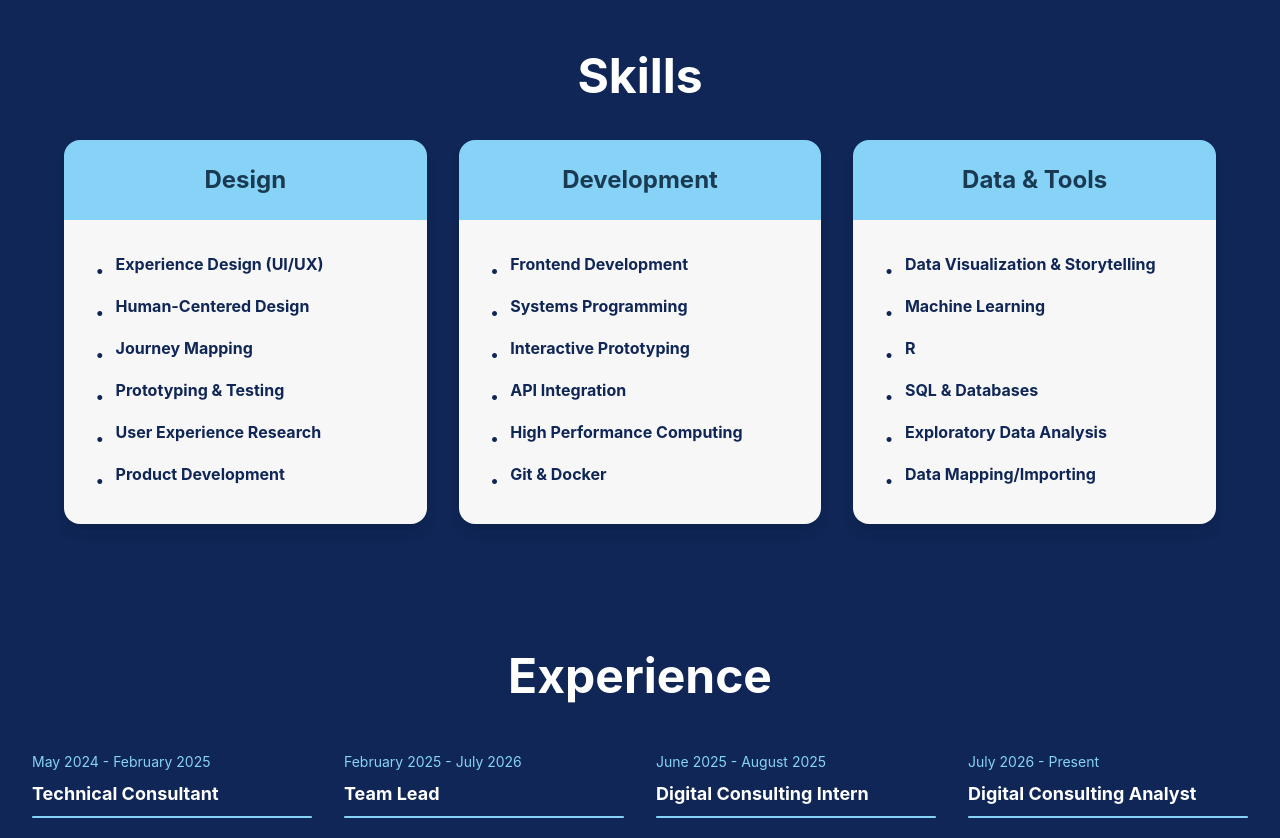
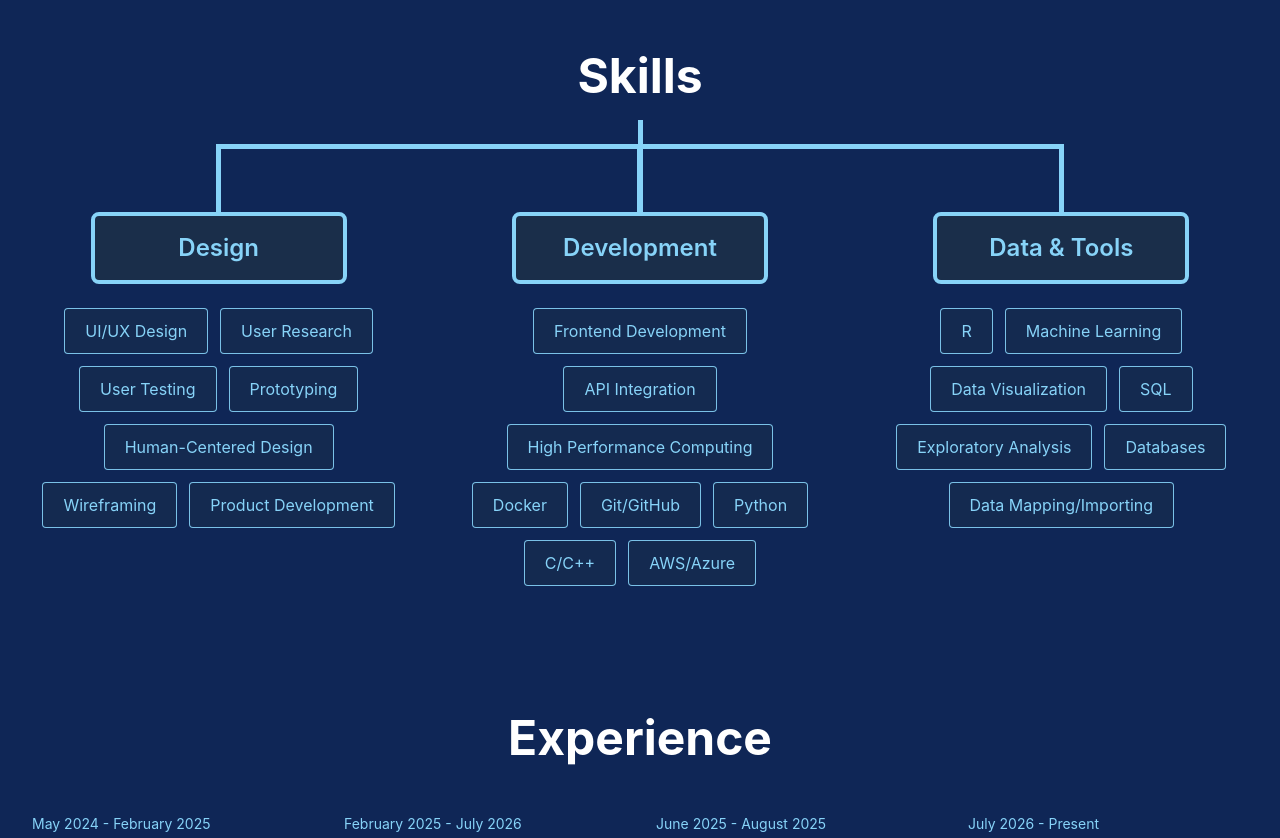
Before and after one commit to miracleramos2025/Portfolio, a React (Vite) app: page / in a window 1280 px wide. Shown: the part 2220-3058 px from the top of the page. Built offline with nearby package versions, Linux system fonts and the light colour scheme.

Commit message:
Update skills section with tree diagram

```diff
--- a/src/app/components/Skills.tsx
+++ b/src/app/components/Skills.tsx
@@ -2,68 +2,76 @@ export function Skills() {
   const skillCategories = [
     {
       title: "Design",
-      color: "bg-[#87D3F8]",
-      skills: [
-        "Experience Design (UI/UX)",
-        "Human-Centered Design",
-        "Journey Mapping",
-        "Prototyping & Testing",
-        "User Experience Research",
-        "Product Development"
-      ]
+      skills: ["UI/UX Design", "User Research", "User Testing", "Prototyping", "Human-Centered Design", "Wireframing", "Product Development"]
     },
     {
       title: "Development",
-      color: "bg-[#87D3F8]",
-      skills: [
-        "Frontend Development",
-        "Systems Programming",
-        "Interactive Prototyping",
-        "API Integration",
-        "High Performance Computing",
-        "Git & Docker"
-      ]
+      skills: ["Frontend Development", "API Integration", "High Performance Computing", "Docker", "Git/GitHub", "Python", "C/C++", "AWS/Azure"]
     },
     {
       title: "Data & Tools",
-      color: "bg-[#87D3F8]",
-      skills: [
-        "Data Visualization & Storytelling",
-        "Machine Learning",
-        "R",
-        "SQL & Databases",
-        "Exploratory Data Analysis",
-        "Data Mapping/Importing"
-      ]
+      skills: ["R", "Machine Learning", "Data Visualization", "SQL", "Exploratory Analysis", "Databases", "Data Mapping/Importing"]
     }
   ];
 
   return (
     <section id="skills" className="bg-[#0F2656] py-16 px-8">
-      <h2 className="text-[#FFFFFF] text-5xl font-bold text-center mb-10">Skills</h2>
+      <h2 className="text-[#FFFFFF] text-5xl font-bold text-center mb-5">Skills</h2>
 
-      <div className="max-w-6xl mx-auto grid grid-cols-1 md:grid-cols-3 gap-8">
-        {skillCategories.map((category, index) => (
-          <div key={index} className="flex flex-col rounded-2xl overflow-hidden shadow-lg">
-            {/* Header */}
-            <div className={`${category.color} py-6 px-8`}>
-              <h3 className="text-[#1a3a52] text-2xl font-bold text-center">{category.title}</h3>
+      <div className="max-w-7xl mx-auto">
+        {/* Main vertical line */}
+        <div className="flex justify-center">
+          <div className="w-1.25 h-29 bg-[#87D3F8]"></div>
         </div>
 
-            {/* Skills List */}
-            <div className="bg-[#F7F7F7] flex-1 py-8 px-8">
-              <ul className="space-y-3">
+
+        {/* Main horizontal branch to 3 categories */}
+        <div className="relative -mt-23">
+  {/* Connector layer */}
+  <div className="absolute top-0 left-0 right-0 flex justify-center pointer-events-none">
+    {/* Horizontal line */}
+    <div className="absolute left-[15.2%] right-[15.2%] h-1.25 bg-[#87D3F8]" />
+
+    {/* Vertical lines */}
+    <div className="grid grid-cols-3 gap-12 w-full">
+      {[0, 1, 2].map((i) => (
+        <div key={i} className="flex justify-center">
+          <div className="w-1.25 h-17 bg-[#87D3F8]" />
+        </div>
+      ))}
+    </div>
+  </div>
+
+  {/* Actual content pushed down */}
+  <div className="pt-17">
+    {/* Your category boxes go here */}
+  </div>
+</div>
+
+        {/* Categories and their skills */}
+        <div className="grid grid-cols-1 md:grid-cols-3 gap-12">
+          {skillCategories.map((category, categoryIndex) => (
+            <div key={categoryIndex} className="flex flex-col items-center">
+              {/* Category box */}
+              <div className="border-4 border-[#87D3F8] bg-[#1a2e4a] px-18 py-5 rounded-lg mb-6 w-64 h-18 flex items-center justify-center">
+                <h4 className="text-[#87D3F8] text-[24px] font-semibold whitespace-nowrap">{category.title}</h4>
+              </div>
+
+              {/* Skills as bigger interactive tags */}
+              <div className="flex flex-wrap gap-3 justify-center max-w-sm">
                 {category.skills.map((skill, skillIndex) => (
-                  <li key={skillIndex} className="text-[#0F2656] font-bold flex items-start">
-                    <span className="mr-3 mt-1.5">•</span>
-                    <span>{skill}</span>
-                  </li>
+                  <span
+                    key={skillIndex}
+                    className="border border-[#87D3F8]/90 bg-[#1a2e4a]/50 text-[#87D3F8] text-[16px] px-5 py-2.5 rounded hover:bg-[#87D3F8]/10 transition-colors cursor-default"
+                  >
+                    {skill}
+                  </span>
                 ))}
-              </ul>
               </div>
             </div>
           ))}
         </div>
+      </div>
     </section>
   );
 }
```
Lines whose indentation alone changed are shown as unchanged.
